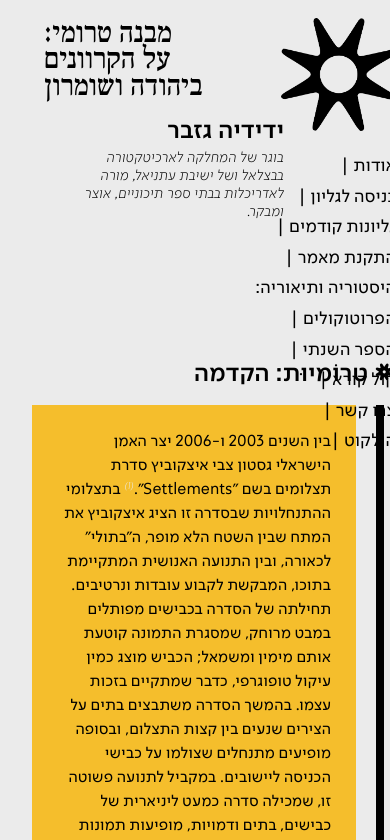
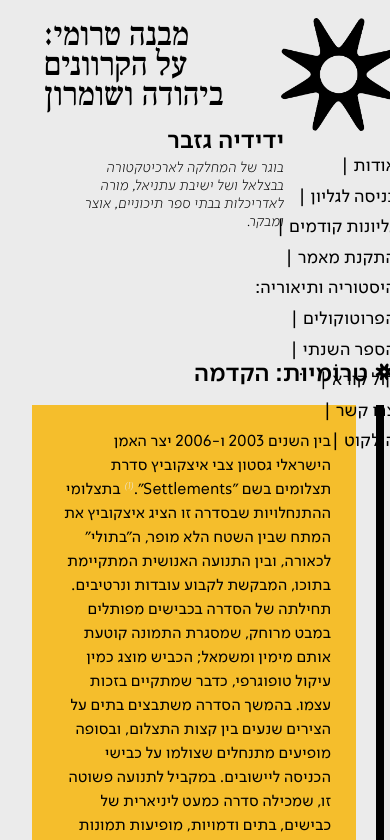
Before and after one commit to kerenkschneider/wd_ex_3, a plain HTML site: page masa_1.html in a window 390 px wide. Shown: the top 840 px of the page. Drawn offline with Linux system fonts and the light colour scheme.

Commit message:
headline_container h1 Adjust font size for smaller screens

```diff
--- a/style.css
+++ b/style.css
@@ -413,6 +413,10 @@
     .main_auther {
         width: 450px;
     }
+
+    .headline_container h1{
+        font-size: 8.5vw; /* Adjust font size for smaller screens */;
+    }
 }
 
 @media (max-width: 850px) {
```
